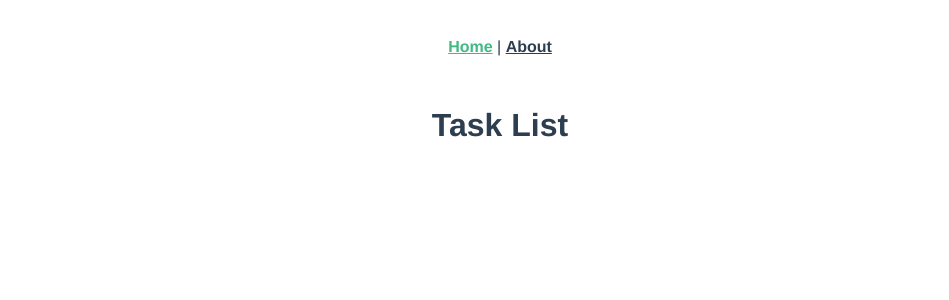
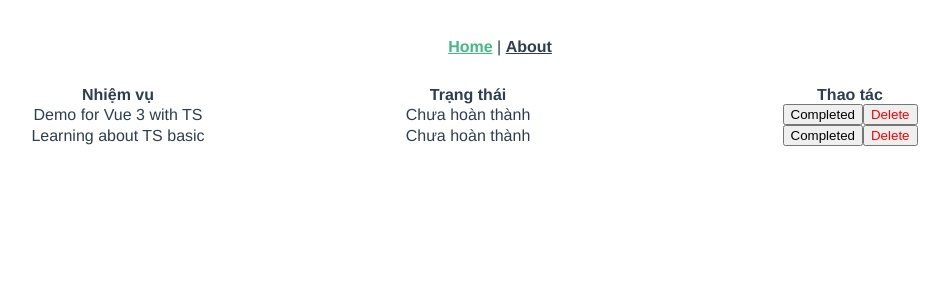
Before and after one commit to owentr1369/todo-list-vue3-typescript, a Vue app: page / in a window 1280 px wide. Shown: the top 300 px of the page, without its empty margins (140-1089 px from the left). Built offline with nearby package versions, Linux system fonts and the light colour scheme.

Commit message:
get data from store

```diff
--- a/package.json
+++ b/package.json
@@ -10,6 +10,7 @@
   "dependencies": {
     "core-js": "^3.8.3",
     "element-plus": "^2.2.16",
+    "lodash": "^4.17.21",
     "vue": "^3.2.13",
     "vue-router": "^4.0.3",
     "vuex": "^4.0.0"
--- a/src/store/index.ts
+++ b/src/store/index.ts
@@ -1,14 +1,35 @@
-import { createStore } from 'vuex'
+import { createStore } from "vuex";
+import Task from "../models/TaskModel";
+import { findIndex } from "lodash";
 
 export default createStore({
   state: {
-  },
-  getters: {
+    tasks: [
+      {
+        name: "Demo for Vue 3 with TS",
+        completed: false,
+      },
+      {
+        name: "Learning about TS basic",
+        completed: false,
+      },
+    ] as Task[],
   },
   mutations: {
+    setTask: (state, task) => state.tasks.push(task),
+
+    deleteTask(state, task): void {
+      let taskIndex = findIndex(state.tasks, task);
+      state.tasks.splice(taskIndex, ++taskIndex);
+    },
+
+    completeTask(state, task): void {
+      const taskIndex = findIndex(state.tasks, task);
+      state.tasks[taskIndex].completed = true;
+    },
   },
-  actions: {
-  },
-  modules: {
-  }
-})
+
+  actions: {},
+
+  modules: {},
+});
--- a/src/views/HomeView.vue
+++ b/src/views/HomeView.vue
@@ -1,13 +1,61 @@
 <template>
   <div class="home">
-    <h1>Task List</h1>
+    <el-table :data="tasks" border style="width: 100%">
+      <el-table-column prop="name" label="Nhiệm vụ" width="500">
+      </el-table-column>
+      <el-table-column
+        prop="completed"
+        label="Trạng thái"
+        :formatter="formatStatus"
+        width="200"
+      >
+      </el-table-column>
+      <el-table-column label="Thao tác">
+        <template #default="scope">
+          <el-button @click="setTaskComplete(scope.row)" type="text" size="mini"
+            >Completed</el-button
+          >
+          <el-button
+            @click="deleteTask(scope.row)"
+            type="text"
+            size="mini"
+            style="color: red"
+            >Delete</el-button
+          >
+        </template>
+      </el-table-column>
+    </el-table>
   </div>
 </template>
 
 <script lang="ts">
 import { defineComponent } from "vue";
+import Task from "@/models/TaskModel";
 
 export default defineComponent({
   name: "HomeView",
+  data() {
+    return {
+      tasks: [] as Task[],
+    };
+  },
+
+  methods: {
+    setTaskComplete(task: Task): void {
+      this.$store.commit("completeTask", task);
+    },
+
+    deleteTask(task: Task) {
+      this.$store.commit("deleteTask", task);
+    },
+
+    formatStatus(task: Task): string {
+      return task.completed ? "Đã hoàn thành" : "Chưa hoàn thành";
+    },
+  },
+
+  mounted() {
+    this.tasks = this.$store.state.tasks;
+  },
 });
 </script>
```
Also changed, not shown: src/components/Home/Home.ts (added), 1 other file (tests, documents, lock files or other folders).
